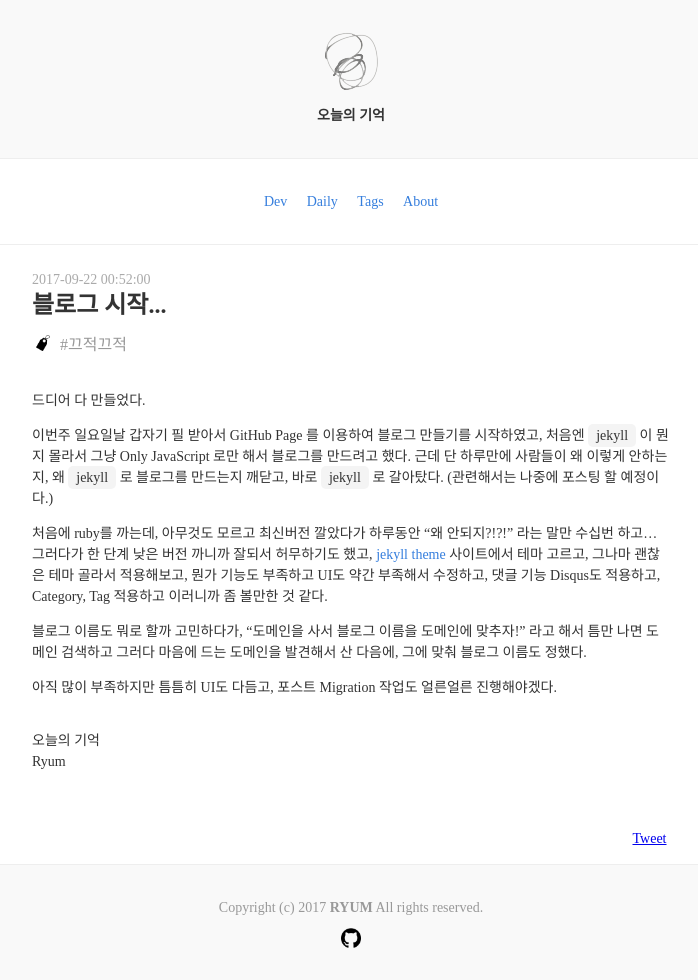
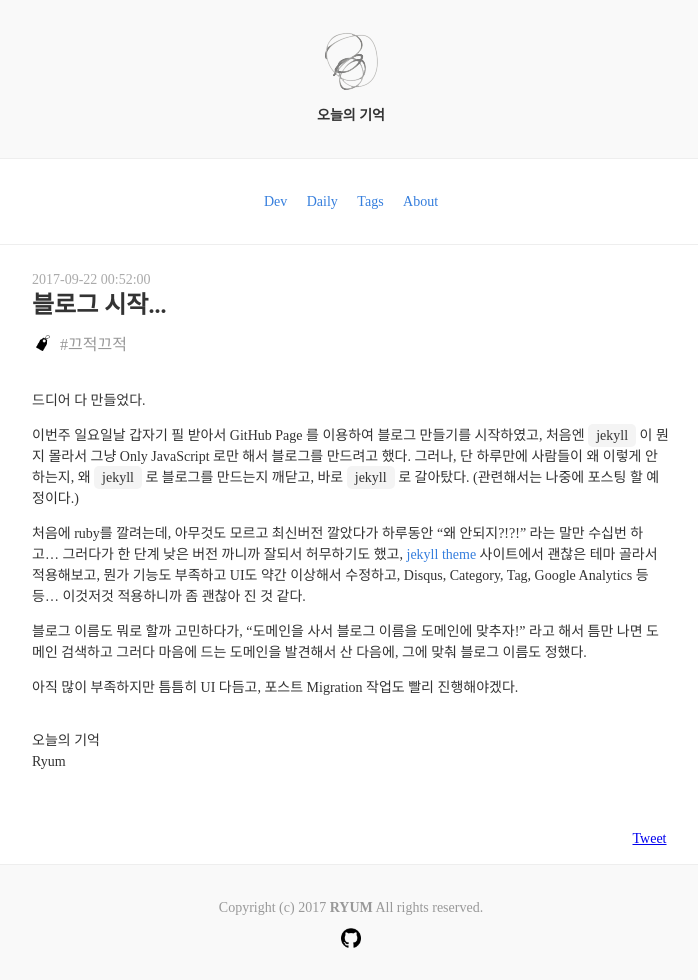
Before and after one commit to ryum91/ryum91.github.com, a Jekyll site: the page built from _posts/daily/2017-09-22-1.md, in a window 1280 px wide. Shown: the whole page, without its empty margins (289-987 px from the left). Built offline with Jekyll 4.4.1, drawn with Linux system fonts in a browser that asks for light colours; nearby versions of some CDN libraries; some web fonts are replaced; comment, search, counter and statistics services are not loaded.

Commit message:
[Post] update

```diff
--- a/_posts/daily/2017-09-22-1.md
+++ b/_posts/daily/2017-09-22-1.md
@@ -10,15 +10,15 @@ tags: [끄적끄적]
 
 이번주 일요일날 갑자기 필 받아서 GitHub Page 를 이용하여 블로그 만들기를 시작하였고,
 처음엔 `jekyll` 이 뭔지 몰라서 그냥 Only JavaScript 로만 해서 블로그를 만드려고 했다.
-근데 단 하루만에 사람들이 왜 이렇게 안하는지, 왜 `jekyll` 로 블로그를 만드는지 깨닫고, 바로 `jekyll` 로 갈아탔다.
+그러나, 단 하루만에 사람들이 왜 이렇게 안하는지, 왜 `jekyll` 로 블로그를 만드는지 깨닫고, 바로 `jekyll` 로 갈아탔다.
 (관련해서는 나중에 포스팅 할 예정이다.)
 
-처음에 ruby를 까는데, 아무것도 모르고 최신버전 깔았다가 하루동안 "왜 안되지?!?!" 라는 말만 수십번 하고...
+처음에 ruby를 깔려는데, 아무것도 모르고 최신버전 깔았다가 하루동안 "왜 안되지?!?!" 라는 말만 수십번 하고...
 그러다가 한 단계 낮은 버전 까니까 잘되서 허무하기도 했고,
-[jekyll theme](http://jekyllthemes.org/) 사이트에서 테마 고르고, 그나마 괜찮은 테마 골라서 적용해보고,
-뭔가 기능도 부족하고 UI도 약간 부족해서 수정하고, 댓글 기능 Disqus도 적용하고, Category, Tag 적용하고 이러니까 좀 볼만한 것 같다.
+[jekyll theme](http://jekyllthemes.org/) 사이트에서 괜찮은 테마 골라서 적용해보고,
+뭔가 기능도 부족하고 UI도 약간 이상해서 수정하고, Disqus, Category, Tag, Google Analytics 등등... 이것저것 적용하니까 좀 괜찮아 진 것 같다.
 
 블로그 이름도 뭐로 할까 고민하다가, "도메인을 사서 블로그 이름을 도메인에 맞추자!" 라고 해서 틈만 나면 도메인 검색하고
 그러다 마음에 드는 도메인을 발견해서 산 다음에, 그에 맞춰 블로그 이름도 정했다.
 
-아직 많이 부족하지만 틈틈히 UI도 다듬고, 포스트 Migration 작업도 얼른얼른 진행해야겠다.
+아직 많이 부족하지만 틈틈히 UI 다듬고, 포스트 Migration 작업도 빨리 진행해야겠다.
```
